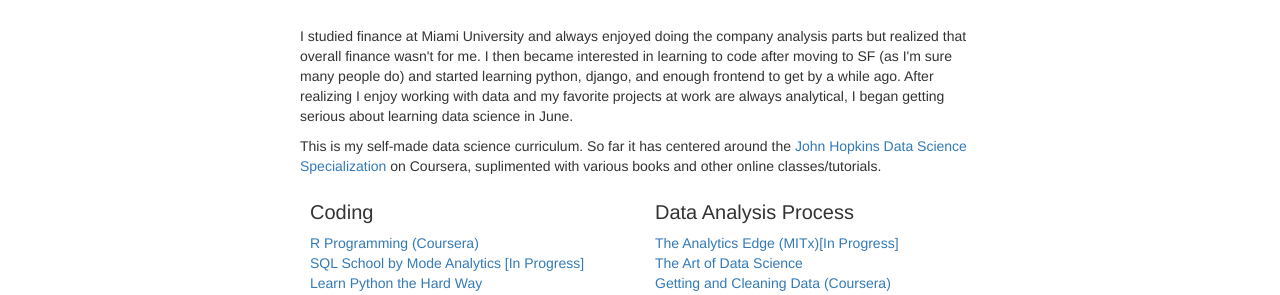
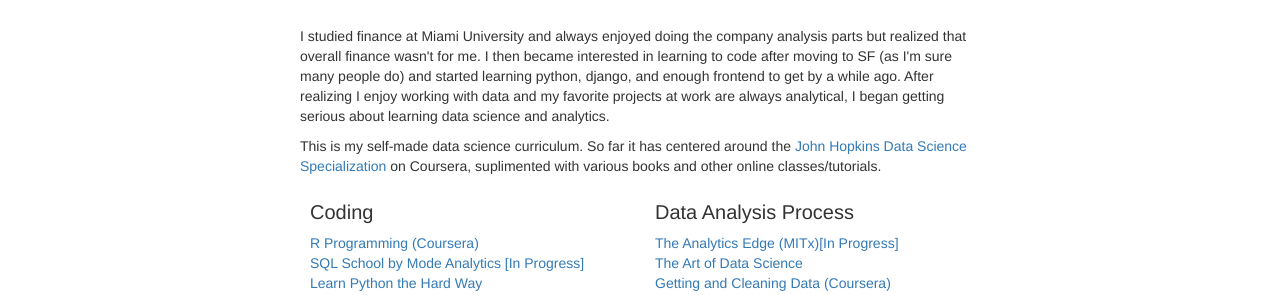
Before and after one commit to 808sAndBR/808sandbr.github.io, a Jekyll site: the page built from curriculum.md, in a window 1280 px wide. Shown: the part 158-453 px from the top of the page. Built offline with Jekyll 4.4.1, drawn with Linux system fonts in a browser that asks for light colours; nearby versions of some CDN libraries.

Commit message:
Update curriculum description

```diff
--- a/curriculum.md
+++ b/curriculum.md
@@ -7,7 +7,7 @@
 <div class="home">
 
   <p>
-    I studied finance at Miami University and always enjoyed doing the company analysis parts but realized that overall finance wasn't for me. I then became interested in learning to code after moving to SF (as I'm sure many people do) and started learning python, django, and enough frontend to get by a while ago. After realizing I enjoy working with data and my favorite projects at work are always analytical, I began getting serious about learning data science in June.
+    I studied finance at Miami University and always enjoyed doing the company analysis parts but realized that overall finance wasn't for me. I then became interested in learning to code after moving to SF (as I'm sure many people do) and started learning python, django, and enough frontend to get by a while ago. After realizing I enjoy working with data and my favorite projects at work are always analytical, I began getting serious about learning data science and analytics.
   </p>
   <p>
     This is my self-made data science curriculum. So far it has centered around the <a href="https://www.coursera.org/specializations/jhu-data-science">John Hopkins Data Science Specialization</a> on Coursera, suplimented with various books and other online classes/tutorials.
```
